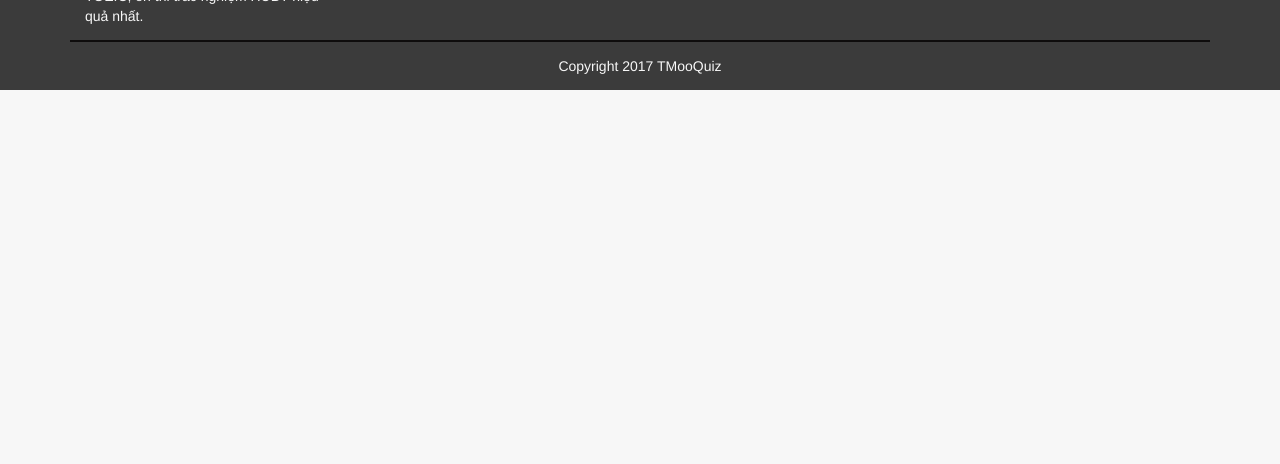
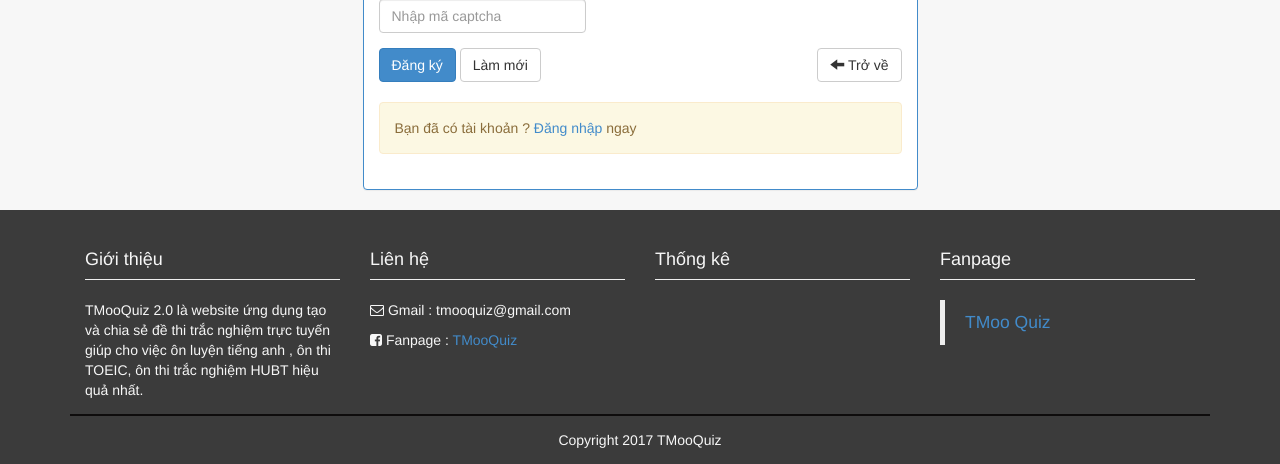
Before and after one commit to alexstackdev/TMooQuiz, a CodeIgniter app: page /TMooQuiz/signup.html in a window 1280 px wide. Shown: the part 713-1177 px from the top of the page. Before the commit the page ends 803 px from the top, so only its background shows below. Run offline with CodeIgniter, Linux system fonts and the light colour scheme; some libraries are stand-ins or nearby versions.

Commit message:
complete 90%

```diff
--- a/application/config/routes.php
+++ b/application/config/routes.php
@@ -56,3 +56,4 @@
 $route['category/(:any)'] = 'index/category/$1';
 $route['quiz/(:num)/(:any)'] = 'index/quiz/$1/$2';
 $route['search'] = 'index/search';
+$route['admin/manager_user/:num'] = 'admin/manager_user';
--- a/application/controllers/Signup.php
+++ b/application/controllers/Signup.php
@@ -3,6 +3,7 @@
 class Signup extends Public_Controller {
     function __construct() {
         parent::__construct();
+        $this->load->helper('captcha');
     }
     public function index() {
         if ($this->mcode->admin_logged_in()) {
@@ -13,6 +14,25 @@
             'description'   => 'Đăng ký',
             'url'       => base_url().'signup.html'
     		);
+        $vals = array(
+                'word'      => '',
+                'img_path' => 'uploads/captcha/',
+                'img_url' => base_url().'uploads/captcha/',
+                'img_width' => '120',
+                'img_height' => 34,
+                'expiration' => 720,
+                'word_length' => 5,
+                'font_size' => 35,
+                'img_id' => 'Imageid',
+                'pool' => '0123456789abcdefghijklmnopqrstuvwxyzABCDEFGHIJKLMNOPQRSTUVWXYZ',
+                'colors' => array(
+                    'background' => array(235, 235, 235),
+                    'border' => array(51, 51, 51),
+                    'text' => array(255, 0, 0),
+                    'grid' => array(255, 255, 255)
+                )
+            );
+        $this->data['captcha'] = create_captcha($vals);
         $this->view('web/signup_view');
     }
 
--- a/application/core/MY_Controller.php
+++ b/application/core/MY_Controller.php
@@ -8,6 +8,7 @@
         $this->load->library('session');
         $this->load->database();
         $this->load->model('mcode');
+        $this->load->library('pagination');
         date_default_timezone_set('Asia/Ho_Chi_Minh');
     }
     protected function render($the_view = NULL, $template = 'master') {
--- a/application/views/admin/user_view.php
+++ b/application/views/admin/user_view.php
@@ -44,6 +44,8 @@
 					</tbody>
 				</table>
 			</div>
+			<div class="clearfix"></div>
+			<div class="pagination-page"><?=$this->pagination->create_links();?></div>
 		<?php endif ?>
 	</div>
 </div>
--- a/application/views/web/signup_view.php
+++ b/application/views/web/signup_view.php
@@ -23,6 +23,16 @@
                             <label for="fullname">Tên của bạn</label>
                             <input type="text" class="form-control" id="fullname" autocomplete="off" placeholder="VD : Trung Phan, Đỗ Mạnh :v">
                         </div>
+                        <div class="form-group">
+                            <label>Nhập mã Captcha</label>
+                            <div class="form-group">
+                                <div class="img-captcha pull-left">
+                                    <?php echo $captcha['image'];?>
+                                </div>
+                                <input type="text" class="form-control input-captcha" id="captcha" autocomplete="off" placeholder="Nhập mã captcha">
+                                <input type="hidden"  id="re_captcha" class="show-re-captcha" value="<?=$captcha['word'];?>">
+                            </div>
+                        </div>
                         <button class="btn btn-primary" id="submit_signup">Đăng ký</button>
                         <input type="reset" value="Làm mới"  class="reset-form btn btn-default">
                         <a href="<?=base_url();?>" class="btn btn-default pull-right">
--- a/assets/web/css/style.css
+++ b/assets/web/css/style.css
@@ -415,3 +415,11 @@
 	border-top: 2px solid #0e0c0c;
 	padding: 1em;
 }
+
+/* css captcha */
+.img-captcha #Imageid {
+    margin-right: 1em;
+}
+.input-captcha {
+    width: auto;
+}
--- a/assets/web/js/signup.js
+++ b/assets/web/js/signup.js
@@ -6,8 +6,15 @@
     $user_signup = $('#user_signup').val();
     $pass_signup = $('#pass_signup').val();
     $fullname = $('#fullname').val();
+    $capt = $('#captcha').val();
+    $re_capt = $('#re_captcha').val();
+    if ($capt != $re_capt) {
+            // Hiển thị thông báo lỗi
+            $('#formSignup .alert').removeClass('hidden');
+            $('#formSignup .alert').html('Mã captcha không đúng. Vui lòng nhập lại');
+        }
     // Nếu một trong các biến này rỗng
-    if ($user_signup == '' || $pass_signup == '' || $fullname == '')
+    else if ($user_signup == '' || $pass_signup == '' || $fullname == '')
     {
         // Hiển thị thông báo lỗi
         $('#formSignup .alert').removeClass('hidden');
```
Also changed, not shown: application/controllers/admin/Manager_user.php (+14 -1 lines), assets/admin/css/style.css (+32 -0 lines).
